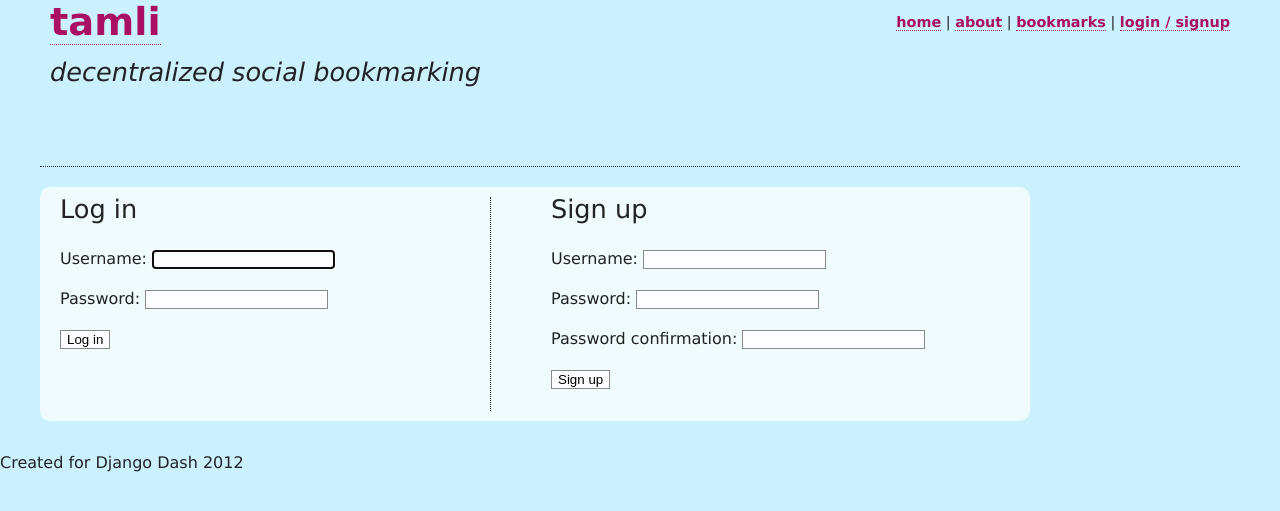
After one commit to aldeka/gentlerobots, a Django app: page /login/ in a window 1280 px wide. The commit adds this page. Shown: the top 511 px of the page. Run offline with Django 3.2, Linux system fonts and the light colour scheme; style sheets or scripts are compiled from the project's sources; some libraries are stand-ins or nearby versions.

Commit message:
Made logging in work

```diff
--- a/decent/bmarks/templates/base.html
+++ b/decent/bmarks/templates/base.html
@@ -27,16 +27,16 @@
             <div id="nav">
                 <a href="{% url home %}">home</a> | <a href="{% url about %}">about</a> |
                 {% if user.is_authenticated %}
-                {{ user }}
                 <a href="{% url bmark_list_mine %}">my bookmarks</a> | <a href="{% url subscribe_page %}">my subscriptions</a> | <a>my account</a> | <a href="{% url logout %}">logout</a>
                 {% else %}
-                <a href="{% url bmark_list_all %}">bookmarks</a> | <a href="{% url login %}">login</a>
+                <a href="{% url bmark_list_all %}">bookmarks</a> | <a href="{% url login %}">login / signup</a>
                 {% endif %}
             </div>
             {% if user.is_authenticated %}
             <div id="add-new-bookmark">
                 {% if form %}
                     <form method="POST">
+                    {% csrf_token %}
                     <input type="submit" value=":-)" class="button" id="big-submit-button"/>
                     <h4>Add a bookmark:</h4>
                     {{ form.as_p }}
--- /dev/null
+++ b/decent/bmarks/templates/registration/login.html
@@ -0,0 +1,25 @@
+{% extends 'one_column_base.html' %}
+
+{% block one-col %}
+
+<div class="subcolumn subcolumn-1">
+<h3>Log in</h3>
+<form method="POST">
+    {% csrf_token %}
+    <input type="hidden" name="form-type" value="login">
+    {{ login_form.as_p }}
+    <input type="submit" value="Log in" />
+</form>
+</div>
+
+<div class="subcolumn subcolumn-2">
+<h3>Sign up</h3>
+<form method="POST">
+    {% csrf_token %}
+    <input type="hidden" name="form-type" value="signup">
+    {{ new_user_form.as_p }}
+    <input type="submit" value="Sign up" />
+</form>
+</div>
+
+{% endblock one-col %}
--- a/decent/bmarks/views/crud.py
+++ b/decent/bmarks/views/crud.py
@@ -1,5 +1,9 @@
-from django.shortcuts import render, get_object_or_404
+from django.shortcuts import render, redirect, get_object_or_404
 from django.http import HttpResponse
+from django.contrib.auth import authenticate
+from django.contrib.auth import login as login_function
+from django.contrib.auth.forms import UserCreationForm, AuthenticationForm
+from django.contrib.auth.decorators import login_required
 from bmarks.models import Bookmark, Tag, Human, Address, Subscriber, Subscription
 from bmarks.forms import BookmarkForm
 
@@ -25,12 +29,10 @@ def bmark_list(request, username=None, tag=None):
 
     # show my bookmarks plus those of my subscriptions
     elif request.user.is_authenticated():
-        subscriptions = Subscription.objects.get(the_person_listening=human)
-        subscribed_bookmarks = []
+        subscriptions = Subscription.objects.filter(the_person_listening=human)
+        bookmarks = bookmarks.filter(owner=human.address)
         for subscription in subscriptions:
-            subscribed_bookmarks = bookmarks.filter(owner=subscription) + subscribed_bookmarks
-        own_bookmarks = bookmarks.filter(owner=human.address)
-        bookmarks = subscribed_bookmarks + own_bookmarks
+            bookmarks = bookmarks.filter(owner=subscription) | bookmarks
 
 
     context = {
@@ -48,12 +50,46 @@ def bmark_list_mine(request):
     else:
         return bmark_list(request)
 
+def login(request):
+    if request.POST:
+        print request.POST
+        username = request.POST['username']
+        password = request.POST['password']
+        if request.POST['form-type'] == 'signup':
+            if not Human.objects.get(username=username):
+                a = Address(username=username, domain='localhost')
+                a.save()
+                h = Human(username=username, password=password, address=a)
+                h.save()
+                login_function(request, h)
+                return redirect('home')
+            else:
+                return redirect('login')
+        else:
+            user = authenticate(username=username, password=password)
+            if user is not None:
+                login_function(request, user)
+                return redirect('home')
+            else:
+                return redirect('login')
+    else:
+        new_user_form = UserCreationForm()
+        login_form = AuthenticationForm()
+        context = {
+            'new_user_form': new_user_form,
+            'login_form': login_form,
+        }
+        return render(request, 'registration/login.html', context)
+
+@login_required
 def add_subscription(request):
     pass
 
+@login_required
 def new_bookmark(request):
     pass
 
+@login_required
 def delete_bookmark(request):
     if request.POST:
         pass
--- a/decent/decent/settings.py
+++ b/decent/decent/settings.py
@@ -101,6 +101,8 @@ MIDDLEWARE_CLASSES = (
 
 ROOT_URLCONF = 'decent.urls'
 
+LOGIN_URL = 'login/'
+
 # Python dotted path to the WSGI application used by Django's runserver.
 WSGI_APPLICATION = 'decent.wsgi.application'
 
--- a/decent/decent/urls.py
+++ b/decent/decent/urls.py
@@ -27,7 +27,7 @@ urlpatterns = patterns('',
 
     # Login/sign up
 
-    url(r'^login/$', 'django.contrib.auth.views.login', name='login'),
+    url(r'^login/$', 'bmarks.views.crud.login', name='login'),
     url(r'^logout/$', 'django.contrib.auth.views.logout', name='logout'),
 
     # **Copy someone else's bookmark to mine, with my own tags etc.
--- a/decent/static/less/base.less
+++ b/decent/static/less/base.less
@@ -90,6 +90,10 @@ body {
         list-style-type: none;
     }
 
+    form .helptext {
+        display: none;
+    }
+
     .bookmark-list {
         padding: 0;
         margin: 0 -10px;
@@ -150,13 +154,15 @@ body {
     padding: 0 10px 10px;
     border-bottom: 1pt dotted @dark-grey;
     margin-bottom: 20px;
-    height: 138px;
+    height: 146px;
 
     #nav, #add-new-bookmark {
         float: right;
+        font-size: .9em;
     }
 
     #add-new-bookmark {
+        margin-top: 7px;
         clear: right;
         max-width: 555px;
         padding: 4px 10px;
@@ -197,6 +203,20 @@ body {
 #one-column-main {
     padding: 10px 20px;
     max-width: 950px;
+
+    .subcolumn {
+        width: 400px;
+        padding-bottom: 20px;
+        &.subcolumn-1 {
+            float: left;
+        }
+        &.subcolumn-2 {
+            margin-left: 430px;
+            float: none;
+            border-left: 1pt dotted @dark-grey;
+            padding-left: 60px;
+        }
+    }
 }
 
 #sidebar {
```
